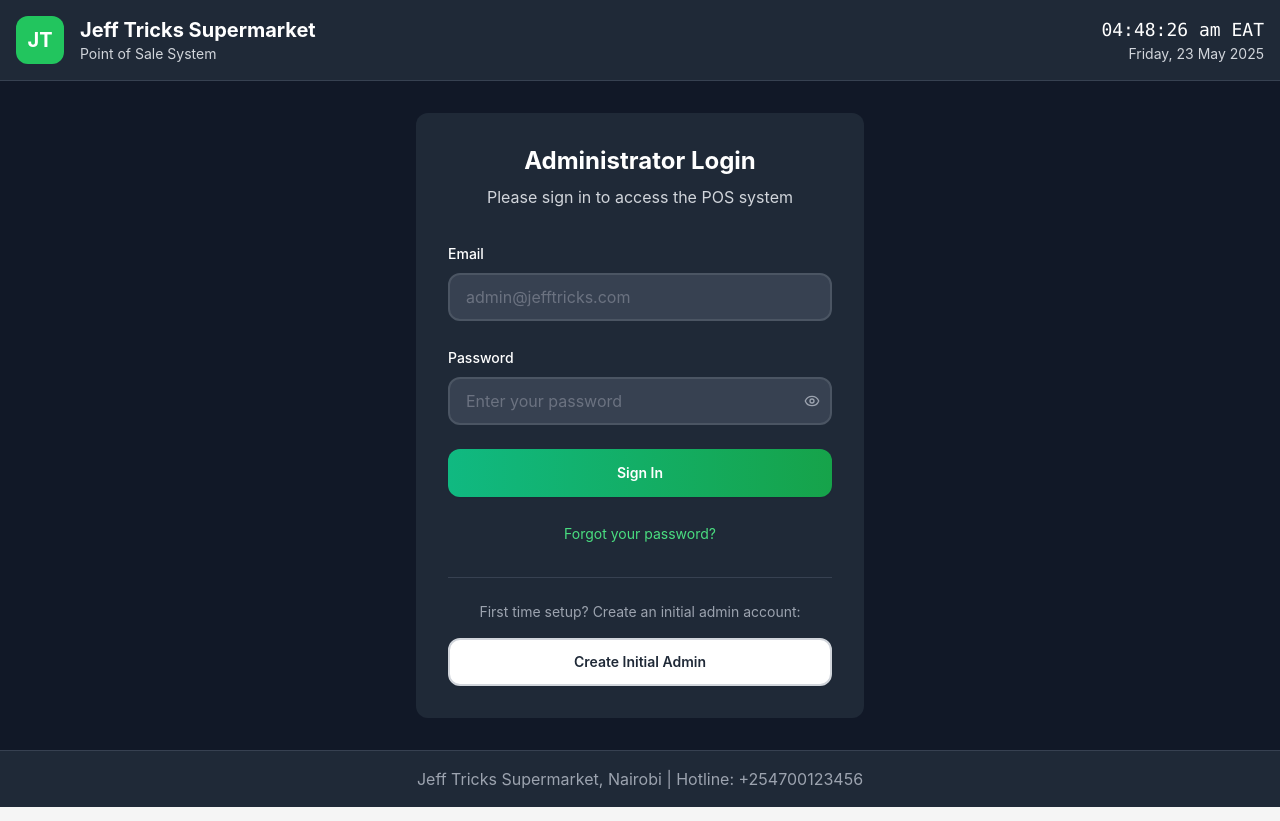
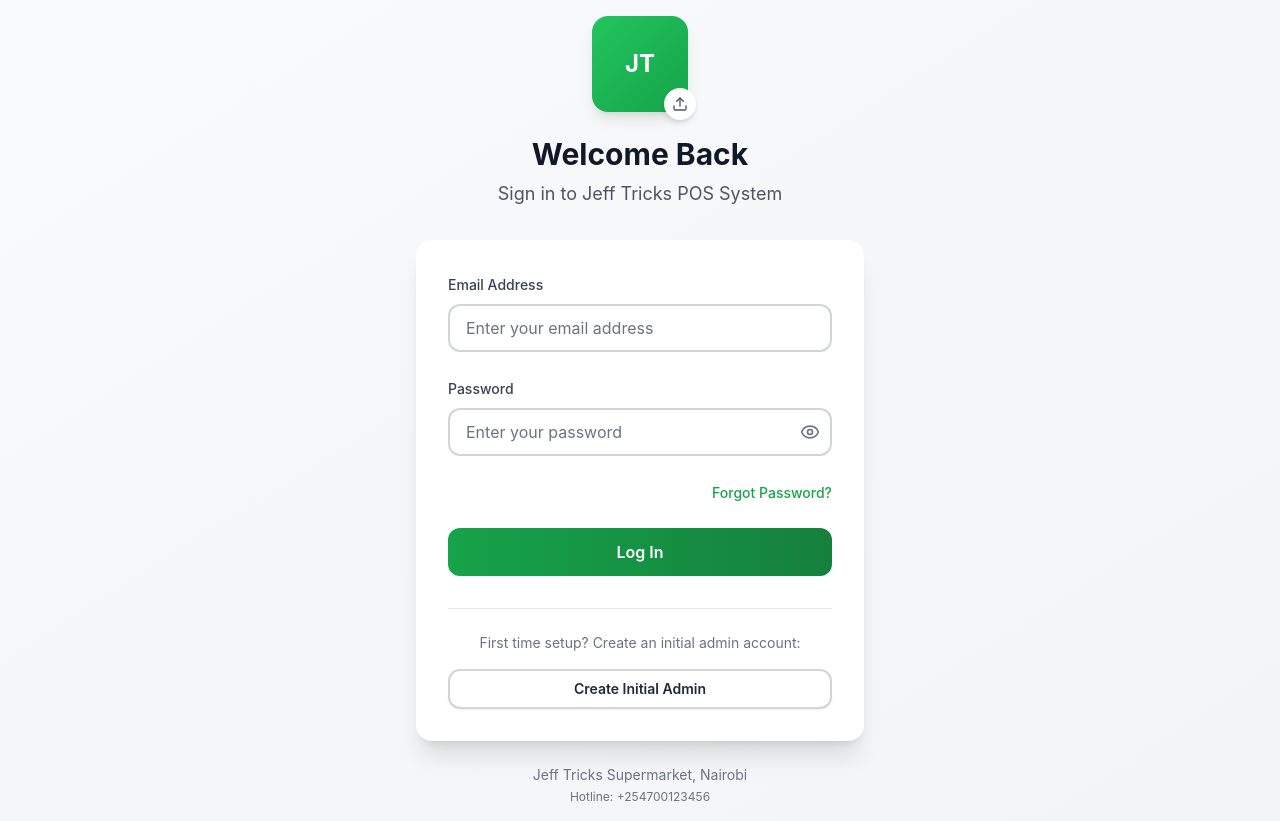
Before and after one commit to CAPTURE751/tricks-supermarket-pos-system, a React (Vite) app: page /login in a window 1280 px wide. Built offline with nearby package versions, Linux system fonts and the light colour scheme.

Commit message:
feat: Implement login page UI
Adds a login page UI with email/password fields, "Forgot Password" link, and login button.  Includes error handling and loading state, and is designed to be easily integrated with Supabase Auth.

```diff
--- a/src/components/auth/AdminLoginScreen.tsx
+++ b/src/components/auth/AdminLoginScreen.tsx
@@ -6,13 +6,14 @@ import { Button } from '@/components/ui/button';
 import { Input } from '@/components/ui/input';
 import { Label } from '@/components/ui/label';
 import { Alert, AlertDescription } from '@/components/ui/alert';
-import { Eye, EyeOff } from 'lucide-react';
+import { Eye, EyeOff, Upload } from 'lucide-react';
 
 export const AdminLoginScreen = () => {
   const [email, setEmail] = useState('');
   const [password, setPassword] = useState('');
   const [showPassword, setShowPassword] = useState(false);
   const [error, setError] = useState('');
+  const [logoUrl, setLogoUrl] = useState('');
   const { signIn, isLoading, createInitialAdmin } = useAuth();
 
   const handleLogin = async (e: React.FormEvent) => {
@@ -40,134 +41,154 @@ export const AdminLoginScreen = () => {
     }
   };
 
-  const getCurrentTime = () => {
-    const now = new Date();
-    return now.toLocaleString('en-KE', {
-      hour: '2-digit',
-      minute: '2-digit',
-      second: '2-digit',
-      hour12: true,
-      timeZone: 'Africa/Nairobi'
-    }) + ' EAT';
-  };
-
-  const getCurrentDate = () => {
-    const now = new Date();
-    return now.toLocaleDateString('en-KE', {
-      weekday: 'long',
-      year: 'numeric',
-      month: 'long',
-      day: 'numeric',
-      timeZone: 'Africa/Nairobi'
-    });
+  const handleLogoUpload = (event: React.ChangeEvent<HTMLInputElement>) => {
+    const file = event.target.files?.[0];
+    if (file) {
+      const reader = new FileReader();
+      reader.onload = (e) => {
+        setLogoUrl(e.target?.result as string);
+      };
+      reader.readAsDataURL(file);
+    }
   };
 
   return (
-    <div className="min-h-screen bg-gray-900 flex flex-col">
-      {/* Header */}
-      <div className="bg-gray-800 p-4 flex justify-between items-center border-b border-gray-700">
-        <div className="flex items-center space-x-4">
-          <div className="w-12 h-12 bg-green-500 rounded-lg flex items-center justify-center">
-            <span className="text-white font-bold text-xl">JT</span>
-          </div>
-          <div>
-            <h1 className="text-white text-xl font-bold">Jeff Tricks Supermarket</h1>
-            <p className="text-gray-300 text-sm">Point of Sale System</p>
-          </div>
-        </div>
-        <div className="text-right">
-          <div className="text-white font-mono text-lg">{getCurrentTime()}</div>
-          <div className="text-gray-300 text-sm">{getCurrentDate()}</div>
-        </div>
-      </div>
+    <div className="min-h-screen bg-gradient-to-br from-gray-50 to-gray-100 flex items-center justify-center p-4">
+      <div className="w-full max-w-md">
+        {/* Logo Section */}
+        <div className="text-center mb-8">
+          <div className="relative inline-block mb-6">
+            {logoUrl ? (
+              <img
+                src={logoUrl}
+                alt="Jeff Tricks POS Logo"
+                className="w-24 h-24 rounded-2xl object-cover mx-auto shadow-lg"
+              />
+            ) : (
+              <div className="w-24 h-24 bg-gradient-to-br from-green-500 to-green-600 rounded-2xl flex items-center justify-center mx-auto shadow-lg">
+                <span className="text-white font-bold text-2xl">JT</span>
+              </div>
+            )}
 
-      {/* Login Form */}
-      <div className="flex-1 flex items-center justify-center p-8">
-        <div className="bg-gray-800 p-8 rounded-lg max-w-md w-full">
-          <div className="text-center mb-8">
-            <h2 className="text-white text-2xl font-bold mb-2">Administrator Login</h2>
-            <p className="text-gray-300">Please sign in to access the POS system</p>
+            {/* Logo Upload Button */}
+            <label className="absolute -bottom-2 -right-2 bg-white rounded-full p-2 shadow-md cursor-pointer hover:bg-gray-50 transition-colors">
+              <Upload className="w-4 h-4 text-gray-600" />
+              <input
+                type="file"
+                accept="image/*"
+                onChange={handleLogoUpload}
+                className="hidden"
+              />
+            </label>
           </div>
 
+          {/* Headlines */}
+          <h1 className="text-3xl font-bold text-gray-900 mb-2">Welcome Back</h1>
+          <p className="text-gray-600 text-lg">Sign in to Jeff Tricks POS System</p>
+        </div>
+
+        {/* Login Form */}
+        <div className="bg-white rounded-2xl shadow-xl p-8">
           <form onSubmit={handleLogin} className="space-y-6">
             {error && (
-              <Alert variant="destructive">
+              <Alert variant="destructive" className="mb-6">
                 <AlertDescription>{error}</AlertDescription>
               </Alert>
             )}
 
+            {/* Email Field */}
             <div className="space-y-2">
-              <Label htmlFor="email" className="text-white">Email</Label>
+              <Label htmlFor="email" className="text-gray-700 font-medium">
+                Email Address
+              </Label>
               <Input
                 id="email"
+                name="email"
                 type="email"
                 value={email}
                 onChange={(e) => setEmail(e.target.value)}
-                placeholder="admin@jefftricks.com"
-                className="bg-gray-700 border-gray-600 text-white placeholder-gray-400"
+                placeholder="Enter your email address"
+                className="h-12 text-base"
                 required
+                autoComplete="email"
               />
             </div>
 
+            {/* Password Field */}
             <div className="space-y-2">
-              <Label htmlFor="password" className="text-white">Password</Label>
+              <Label htmlFor="password" className="text-gray-700 font-medium">
+                Password
+              </Label>
               <div className="relative">
                 <Input
                   id="password"
+                  name="password"
                   type={showPassword ? 'text' : 'password'}
                   value={password}
                   onChange={(e) => setPassword(e.target.value)}
                   placeholder="Enter your password"
-                  className="bg-gray-700 border-gray-600 text-white placeholder-gray-400 pr-10"
+                  className="h-12 text-base pr-12"
                   required
+                  autoComplete="current-password"
                 />
                 <button
                   type="button"
                   onClick={() => setShowPassword(!showPassword)}
-                  className="absolute right-3 top-1/2 transform -translate-y-1/2 text-gray-400 hover:text-white"
+                  className="absolute right-3 top-1/2 transform -translate-y-1/2 text-gray-500 hover:text-gray-700 transition-colors"
                 >
-                  {showPassword ? <EyeOff className="w-4 h-4" /> : <Eye className="w-4 h-4" />}
+                  {showPassword ? <EyeOff className="w-5 h-5" /> : <Eye className="w-5 h-5" />}
                 </button>
               </div>
             </div>
 
+            {/* Forgot Password Link */}
+            <div className="text-right">
+              <Link
+                to="/forgot-password"
+                className="text-green-600 hover:text-green-700 text-sm font-medium transition-colors"
+              >
+                Forgot Password?
+              </Link>
+            </div>
+
+            {/* Login Button */}
             <Button
               type="submit"
               disabled={isLoading}
-              className="w-full"
+              className="w-full h-12 text-base font-semibold bg-gradient-to-r from-green-600 to-green-700 hover:from-green-700 hover:to-green-800"
             >
-              {isLoading ? 'Signing in...' : 'Sign In'}
+              {isLoading ? (
+                <div className="flex items-center gap-2">
+                  <div className="w-4 h-4 border-2 border-white border-t-transparent rounded-full animate-spin"></div>
+                  Signing in...
+                </div>
+              ) : (
+                'Log In'
+              )}
             </Button>
           </form>
 
-          <div className="mt-6 text-center">
-            <Link
-              to="/forgot-password"
-              className="text-green-400 hover:text-green-300 transition-colors text-sm"
-            >
-              Forgot your password?
-            </Link>
-          </div>
-
-          <div className="mt-8 pt-6 border-t border-gray-700">
-            <p className="text-gray-400 text-sm text-center mb-4">
+          {/* Initial Admin Setup */}
+          <div className="mt-8 pt-6 border-t border-gray-200">
+            <p className="text-gray-500 text-sm text-center mb-4">
               First time setup? Create an initial admin account:
             </p>
             <Button
               onClick={handleCreateInitialAdmin}
               variant="outline"
               disabled={isLoading}
-              className="w-full"
+              className="w-full h-10"
             >
               {isLoading ? 'Creating...' : 'Create Initial Admin'}
             </Button>
           </div>
         </div>
-      </div>
 
-      {/* Footer */}
-      <div className="bg-gray-800 p-4 text-center border-t border-gray-700">
-        <p className="text-gray-400">Jeff Tricks Supermarket, Nairobi | Hotline: +254700123456</p>
+        {/* Footer */}
+        <div className="text-center mt-6">
+          <p className="text-gray-500 text-sm">Jeff Tricks Supermarket, Nairobi</p>
+          <p className="text-gray-500 text-xs mt-1">Hotline: +254700123456</p>
+        </div>
       </div>
     </div>
   );
```
